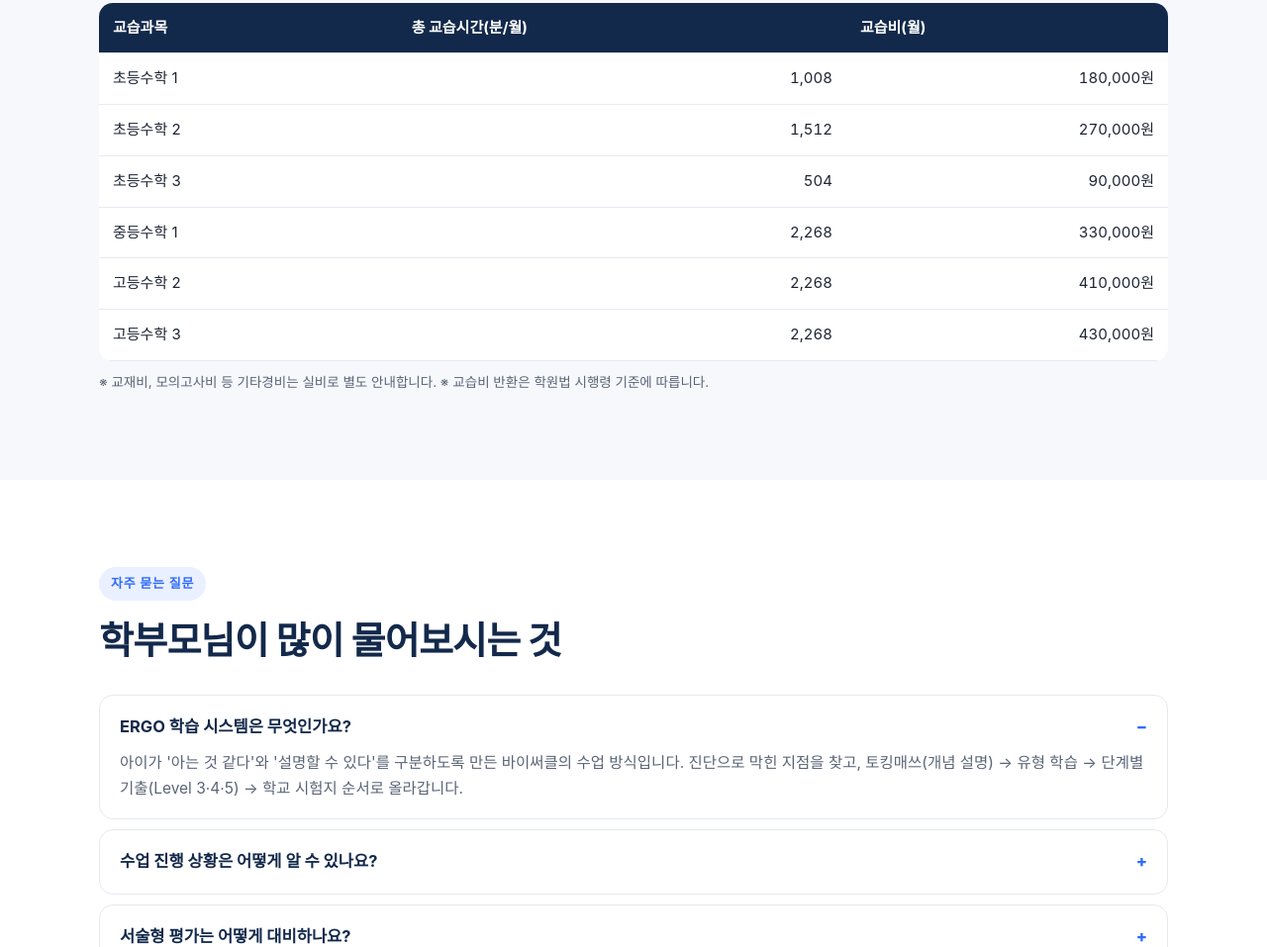
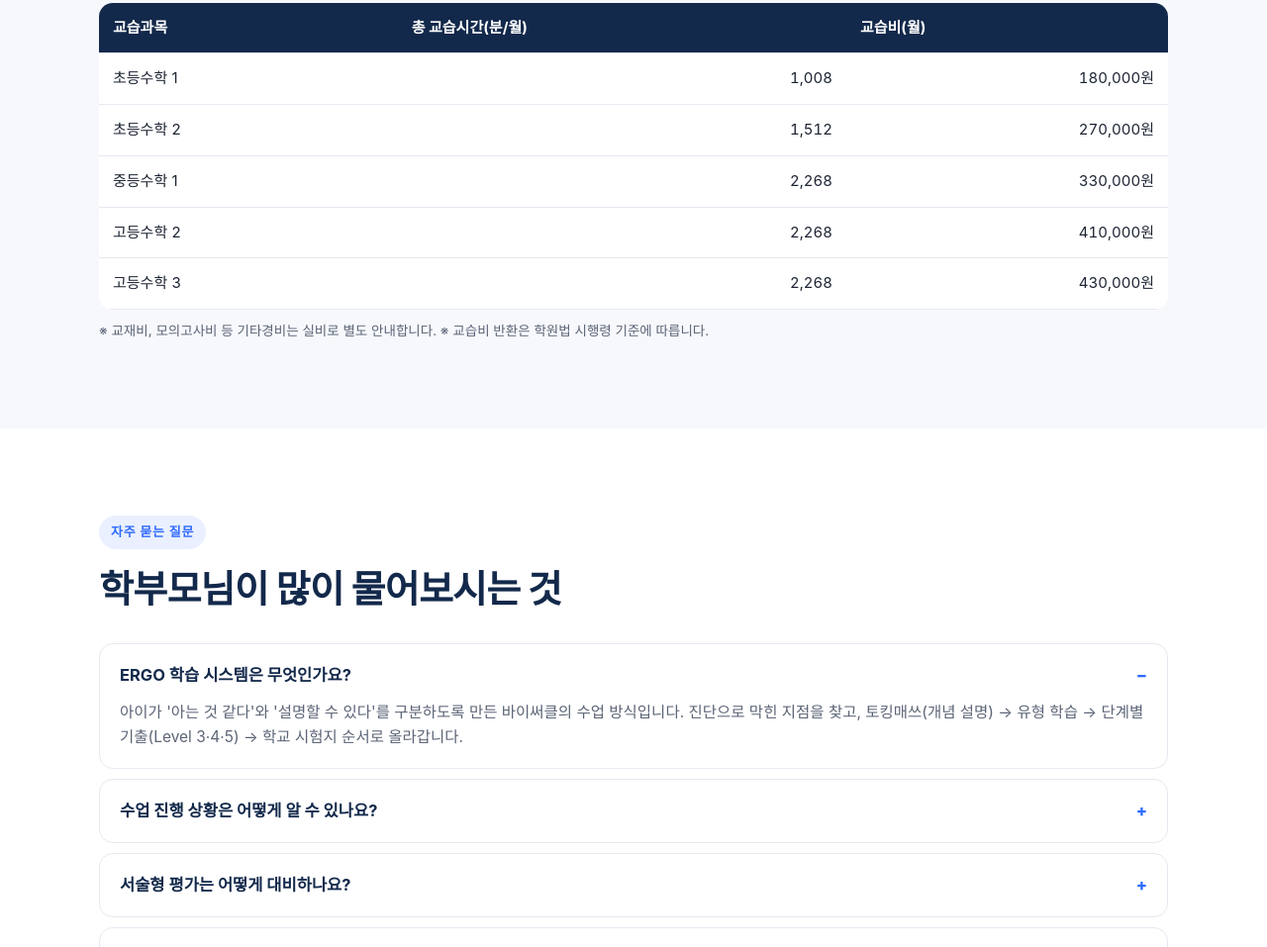
Before and after one commit to bicircle-math/bicircle-math.github.io, a plain HTML site: page index.html in a window 1280 px wide. Shown: the part 4221-5178 px from the top of the page at 99% size. Drawn offline with Linux system fonts and the light colour scheme; a web font is replaced by a local one.

Commit message:
교습비 표에서 운영하지 않는 과정 삭제

```diff
--- a/index.html
+++ b/index.html
@@ -368,7 +368,6 @@ footer b{color:var(--navy)}
       <tbody>
         <tr><td>초등수학 1</td><td class="num">1,008</td><td class="num">180,000원</td></tr>
         <tr><td>초등수학 2</td><td class="num">1,512</td><td class="num">270,000원</td></tr>
-        <tr><td>초등수학 3</td><td class="num">504</td><td class="num">90,000원</td></tr>
         <tr><td>중등수학 1</td><td class="num">2,268</td><td class="num">330,000원</td></tr>
         <tr><td>고등수학 2</td><td class="num">2,268</td><td class="num">410,000원</td></tr>
         <tr><td>고등수학 3</td><td class="num">2,268</td><td class="num">430,000원</td></tr>
```
